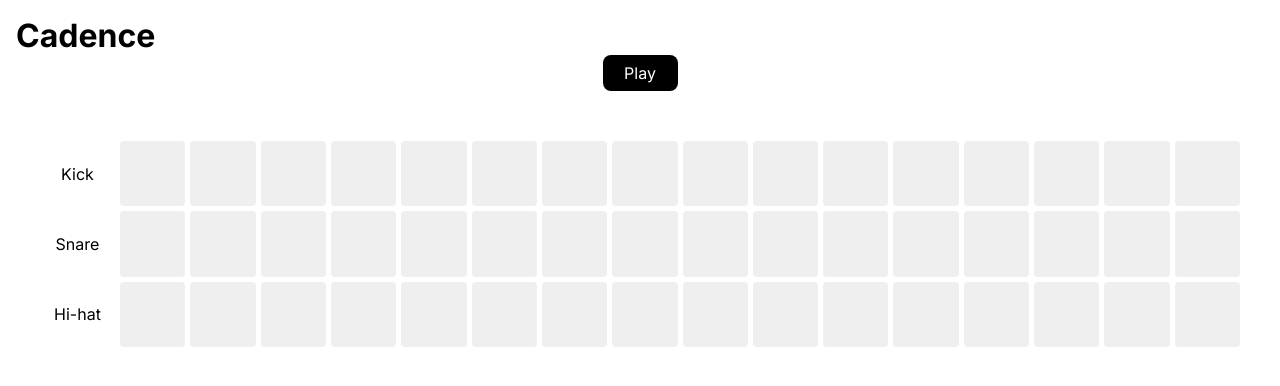
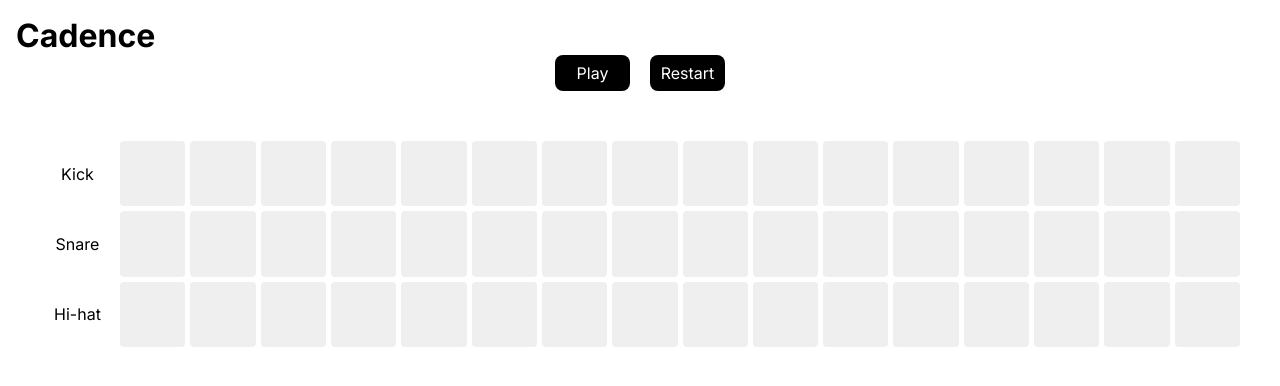
Before and after one commit to DoomedZero/cadence, a plain HTML site: page index.html in a window 1280 px wide. Drawn offline with Linux system fonts and the light colour scheme; no server answers.

Commit message:
feat: restart skeleton

```diff
--- a/index.html
+++ b/index.html
@@ -25,6 +25,7 @@
     <div class="controls">
 
         <button class="control" id="play">Play</button>
+        <button class="control" id="restart">Restart</button>
 
     </div>
 
```
